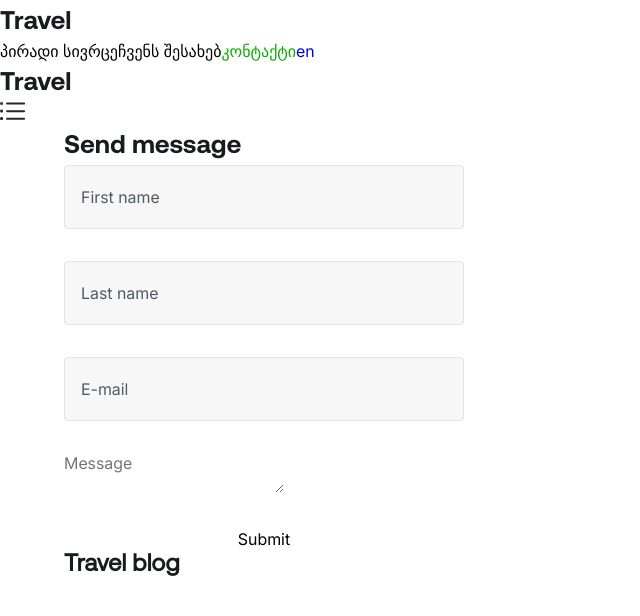
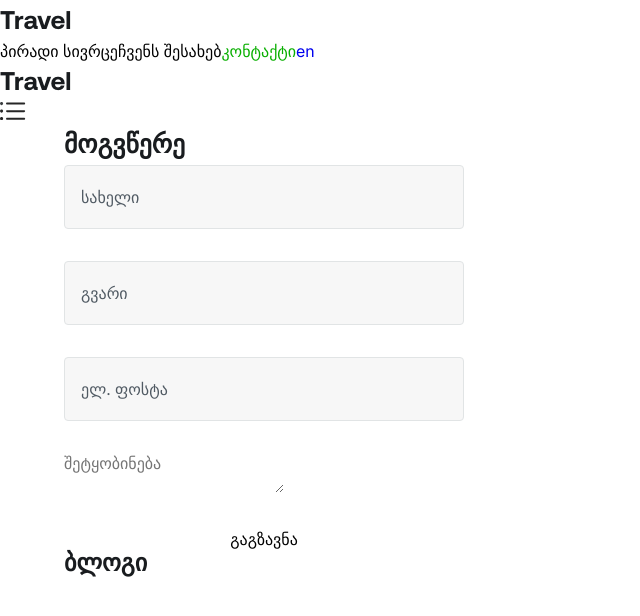
Before and after one commit to sopo/countries-app, a React (Vite) app: page /about/contact in a window 1280 px wide. Shown: the top 616 px of the page, without its empty margins (0-640 px from the left). Built offline with nearby package versions, Linux system fonts and the light colour scheme.

Commit message:
translate banner, footer, contact, about, homepage

```diff
--- a/src/App.tsx
+++ b/src/App.tsx
@@ -1,4 +1,4 @@
-import { BrowserRouter, Routes, Route, useParams, Navigate } from "react-router-dom";
+import { Routes, Route, Navigate } from "react-router-dom";
 import "@/global-css/containers.css";
 import DefaultLayout from "./layouts/default";
 import HomePage from "./pages/home/homepage";
@@ -10,21 +10,16 @@ const App: React.FC = () => {
 
   return (
     <>
-
         <Routes>
-
           <Route path="/:lang" element={<DefaultLayout />} >
             <Route path="home" element={<HomePage />} />
             <Route path="about" element={<About />} />
             <Route path="contact" element={<Contact />} />
-
-            <Route path="countries/:id" element={<ExpandedCard />}/>
+            <Route path=":lang/countries/:id" element={<ExpandedCard />}/>
             </Route>
             <Route path="*" element={<PageNotFound />} />
             <Route path="/" element={<Navigate to="/en/home"/>} />
-
         </Routes>
-
     </>
   );
 };
--- a/src/components/banner/banner.tsx
+++ b/src/components/banner/banner.tsx
@@ -1,10 +1,21 @@
 import styles from './banner.module.css'
+import {useParams} from "react-router-dom"
 const Banner: React.FC = () => {
+    const {lang} = useParams()
+    const kaContent = {
+        title: "დაგეგმეთ მოგზაურობა ოჯახთან ერთად",
+        description: "ზაფხულის მოახლოებასთან ერთად, დროა მოგზაურობა დაგეგმოთ"
+    }
+    const enContent = {
+        title: "Plan a family vacation",
+        description: "With spring break and summer vacation looming, now’s the time to plan a family vacation"
+    }
+    const content = lang === "en" ? enContent : kaContent
     return(
         <div className={styles.heroBanner}>
             <div className={`${styles.bannerContent} container-xl`}>
-            <h1 className='primary-text-inverted title-l'>Plan a family vacation</h1>
-            <p className='secondary-text-inverted'>With spring break and summer vacation looming, now’s the time to plan a family vacation</p>
+            <h1 className='primary-text-inverted title-l'>{content.title}</h1>
+            <p className='secondary-text-inverted'>{content.description}</p>
             </div>
         </div>
     )
--- a/src/components/button/button.module.css
+++ b/src/components/button/button.module.css
@@ -29,3 +29,19 @@
     cursor: pointer;
     background-color: var(--surface-2);
 }
+.button-secondary-s{
+    background-color: var(--surface-1);
+    color: var(--color-secondary-text);
+    height: 2rem;
+    padding: 0 1rem;
+    border-radius: 0.5rem;
+    display: inline-flex;
+    align-items: center;
+    justify-content: center;
+    font-size: 1rem;
+    font-weight: 500;
+}
+.button-secondary-s:hover{
+    cursor: pointer;
+    background-color: var(--surface-2);
+}
--- a/src/components/footer/footer.tsx
+++ b/src/components/footer/footer.tsx
@@ -1,10 +1,20 @@
-import styles from './footer.module.css'
+import styles from './footer.module.css';
+import {useParams} from 'react-router-dom';
 const Footer: React.FC = () => {
+    const {lang} = useParams();
+    const kaContent = {
+        title: "ბლოგი",
+    }
+    const enContent = {
+        title: "Blog",
+    }
+
+    const content = lang === "en" ? enContent : kaContent;
     return(
         <div>
             <div className={styles.footerContainer}>
                 <div className={`container-xl ${styles.footerContentContainer}`}>
-                    <h3 className={styles.footerTitle}>Travel blog</h3>
+                    <h3 className={styles.footerTitle}>{content.title}</h3>
                 </div>
                  </div>
         </div>
--- a/src/components/header/index.tsx
+++ b/src/components/header/index.tsx
@@ -41,7 +41,7 @@ const Header: React.FC = () => {
                 {content.contact}
               </NavLink>
               <NavLink to={to}>
-                <Button className="buttonSecondaryM" title={title} />
+                <Button className="buttonSecondaryS" title={title} />
               </NavLink>
             </ul>
           </nav>
--- a/src/pages/about/about.tsx
+++ b/src/pages/about/about.tsx
@@ -8,7 +8,9 @@ const enContent = {
   }
   const kaContent = {
     title: 'ჩვენს შესახებ',
-    text: `Following the establishment of the People's Republic in 1949, Communists quickly took control of art in China. The socialist realismthat was characteristic of Soviet art came to be highly influential in the People's Republic. The new government proposed a series of paintings, preferably in oil, to memorialize the history of the Party, and its triumph in 1949. To this end, in December 1950, arts official Wang Yeqiu proposed to Deputy Minister of Culture Zhou Yang that there be an art exhibition the following year to commemorate the 30th anniversary of the founding of the Party in China. Wang had toured the Soviet Union and observed its art, with which he was greatly impressed, and he proposed that sculptures and paintings be exhibited depicting the Party's history, for eventual inclusion in the planned Museum of the Chinese Revolution. Even before gaining full control of the country, the Party had used art as propaganda, a technique especially effective as much of the Chinese population was then illiterate. Wang's proposal was preliminarily approved in March 1951, and a committee, including the art critic and official Jiang Feng, was appointed to seek suitable artists.[1] Although nearly 100 paintings were produced for the 1951 exhibition, not enough were found to be suitable, and it was cancelled. `
+    text: `პაბლოს შემოქმედებამ დიდი გავლენა მოახდინა XX საუკუნის ხელოვნებაზე. მხატვრის მოღვაწეობა აღსავსეა წინააღმდეგობებით; მოწინავე საზოგადოებრივი მისწრაფებები და თანამედროვე ბურჟუაზიული ხელოვნება კრიზისი ერთდროულად აისახა მის შემოქმედებაში. მხატვარმა რთული გზა გაიარა. იგი მდამ გრძნობდა ეპოქის მტკივნეულ პრობლემებს, იბრძოდა პროგრესული იდეალებისათვის.
+
+ `
   }
 const About: React.FC = () =>{
     const {lang} = useParams()
--- a/src/pages/contact/contact.tsx
+++ b/src/pages/contact/contact.tsx
@@ -1,5 +1,6 @@
 import React, { ChangeEvent } from "react";
 import { useState } from "react";
+import {useParams} from 'react-router-dom';
 import Form from "@/components/form/form";
 import Input from "@/components/form/input/input";
 import TextArea from "@/components/form/text-area/text-area";
@@ -13,7 +14,25 @@ const [nameErrorMessage, setNameErrorMessage] = useState('');
 const [lastnameErrorMessage, setLastnameErrorMessage] = useState('')
 const [emailErrorMessage, setEmailErrorMessage] = useState('')
 const [messageErrorMessage, setMessageErrorMessage] = useState('')
+const {lang} = useParams();
+const kaContent = {
+  firstName: "სახელი",
+  lastname: "გვარი",
+  email: "ელ. ფოსტა",
+  message: "შეტყობინება",
+  submit: "გაგზავნა",
+  formTitle: "მოგვწერე",
+}
+const enContent = {
+  firstName: "First name",
+  lastname: "Last name",
+  email: "email",
+  message: "message",
+  submit: "Submit",
+  formTitle: "Send message",
 
+}
+const content = lang === "en" ? enContent : kaContent;
 const handleChangeName = (e: ChangeEvent<HTMLInputElement>) => {
   setName(e.target.value);
   if(name.length > 8){
@@ -57,15 +76,15 @@ const handleSubmit = () => {
 }
   return (
     <div className="container-xl">
-      <Form title="Send message">
-        <Input id="name" name="name" placeholder="First name" value={name} onChange={handleChangeName} errorMessage={nameErrorMessage}/>
-        <Input id="lastname" name="lastname" placeholder="Last name" value={lastname} onChange={handleChangeLastname} errorMessage={lastnameErrorMessage}/>
-        <Input id="email" name="email" placeholder="E-mail" value={email} onChange={handleChangeEmail} errorMessage={emailErrorMessage}/>
-        <TextArea id="message" name="message" placeholder="Message" value={message} onChange={handleChangeMessage} errorMessage={messageErrorMessage}/>
+      <Form title={content.formTitle}>
+        <Input id="name" name="name" placeholder={content.firstName} value={name} onChange={handleChangeName} errorMessage={nameErrorMessage}/>
+        <Input id="lastname" name="lastname" placeholder={content.lastname} value={lastname} onChange={handleChangeLastname} errorMessage={lastnameErrorMessage}/>
+        <Input id="email" name="email" placeholder={content.email} value={email} onChange={handleChangeEmail} errorMessage={emailErrorMessage}/>
+        <TextArea id="message" name="message" placeholder={content.message} value={message} onChange={handleChangeMessage} errorMessage={messageErrorMessage}/>
 
         <Button
           type="submit"
-          title="Submit"
+          title={content.submit}
           className="buttonPrimaryM"
           onClick={handleSubmit}
         />
--- a/src/pages/home/homepage.tsx
+++ b/src/pages/home/homepage.tsx
@@ -1,5 +1,5 @@
 import { useState, useReducer, } from "react";
-import { Link } from "react-router-dom";
+import { Link, useParams } from "react-router-dom";
 import countriesReducer from "./countries-reducer";
 import countriesData from "../../components/cards/cards-data/cards-data";
 import Banner from "../../components/banner/banner";
@@ -17,9 +17,20 @@ import Restore from '@/assets/icons/arrow.uturn.backward.svg?react'
 import CreateCountryPopup from "./create-country-popup";
 import { Country } from "@/components/cards/cards-data/country";
 const HomePage: React.FC = () => {
+
   const [countriesNew, dispatch] = useReducer(countriesReducer, countriesData);
   const [sortByRating, setSortByRating] = useState(false);
   const [isOpen, setIsOpen] = useState(false);
+  const {lang} = useParams();
+  const kaContent = {
+    articleTitle: "ახალი სტატიები",
+    addNewArticle: "დამატება"
+  }
+  const enContent = {
+    articleTitle: "Latest articles",
+    addNewArticle: "Add new article"
+  }
+  const content = lang === "en" ? enContent : kaContent
   const handleAddArticleClick = () => {
     setIsOpen(true);
   }
@@ -69,9 +80,9 @@ const handleCreateArticle = (data: Country) => {
       <Banner />
       <CardsSection>
         <SectionHeader>
-          <h1 className="text-primary">Latest articles</h1>
+          <h1 className="text-primary">{content.articleTitle}</h1>
           <Button title={buttonTitle} className="buttonSecondaryM" onClick={handleSortClick} />
-          <Button title="Add new article" className="buttonSecondaryM" onClick={handleAddArticleClick}/>
+          <Button title={content.addNewArticle} className="buttonSecondaryM" onClick={handleAddArticleClick}/>
         </SectionHeader>
         {countriesNew.map((country) => (
           <CardContainer key={country.id}>
```
